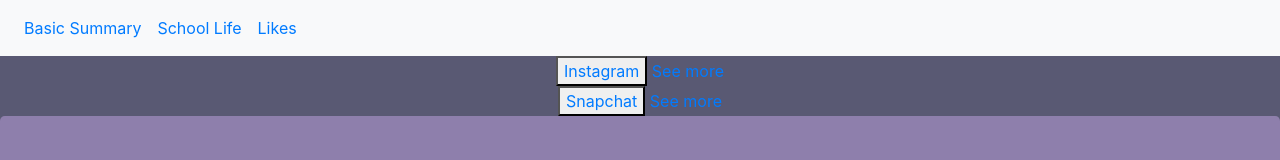
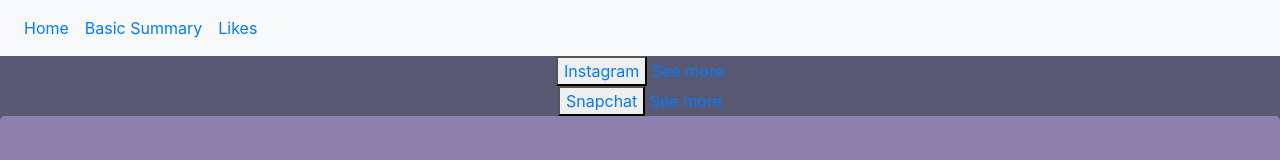
Before and after one commit to idiaz39/ecs81718, a plain HTML site: page Final_Project/page2.html in a window 1280 px wide. Shown: the top 160 px of the page. Drawn offline with nearby package versions, Linux system fonts and the light colour scheme.

Commit message:
First commit

```diff
--- a/Final_Project/index.html
+++ b/Final_Project/page2.html
@@ -25,11 +25,11 @@
     <nav class="navbar navbar-expand-sm bg-light">
       <ul class="navbar-nav">
         <li class="nav-item">
+          <a class="nav-link" href="">Home</a>
+        </li>
+         <li class="nav-item">
           <a class="nav-link" href="">Basic Summary</a>
         </li>
-      <li class="nav-item">
-        <a class="nav-link" href="">School Life</a>
-      </li>
       <li class="nav-item">
         <a class="nav-link" href="">Likes</a>
      </li>
```
